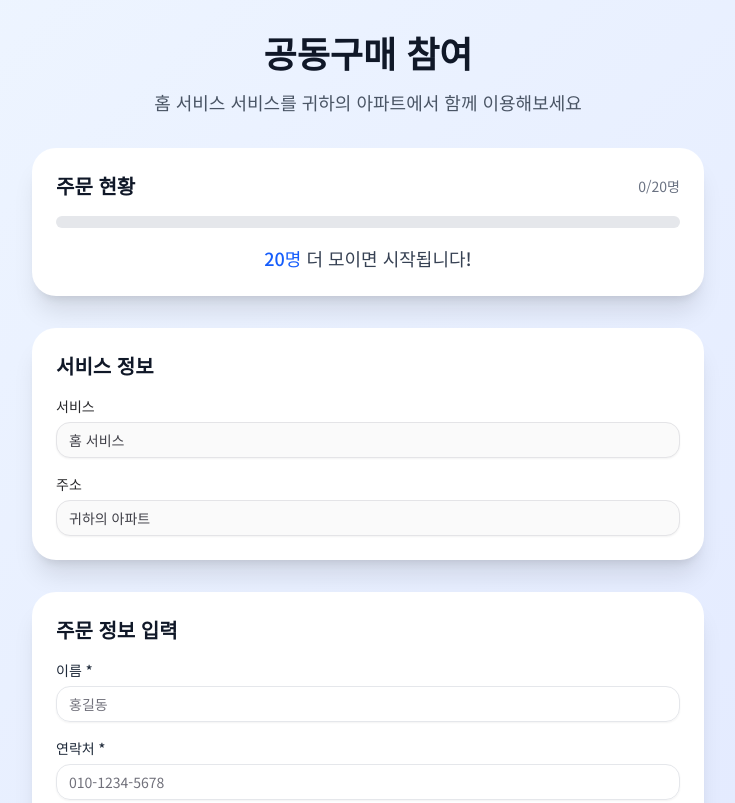
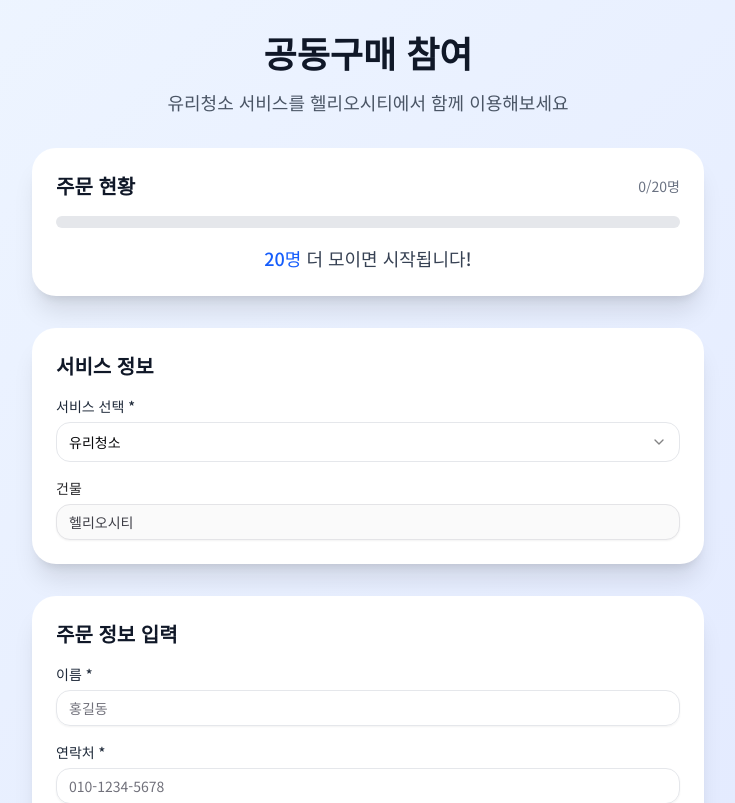
Before and after one commit to ugnchoi/group-purchase, a Next.js app: page / in a window 1280 px wide. Shown: the top 803 px of the page, without its empty margins (272-1007 px from the left). Built offline with nearby package versions, Linux system fonts and the light colour scheme.

Commit message:
Add service type dropdown and building selection via URL parameters

```diff
--- a/package.json
+++ b/package.json
@@ -27,6 +27,7 @@
     "@radix-ui/react-dropdown-menu": "^2.1.16",
     "@radix-ui/react-label": "^2.1.7",
     "@radix-ui/react-progress": "^1.1.7",
+    "@radix-ui/react-select": "^2.2.6",
     "@radix-ui/react-separator": "^1.1.7",
     "@radix-ui/react-slot": "^1.2.3",
     "@tanstack/react-query": "^5.85.5",
--- a/src/app/page.tsx
+++ b/src/app/page.tsx
@@ -5,6 +5,13 @@
 import { Input } from "@/components/ui/input";
 import { Label } from "@/components/ui/label";
 import { Checkbox } from "@/components/ui/checkbox";
+import {
+  Select,
+  SelectContent,
+  SelectItem,
+  SelectTrigger,
+  SelectValue,
+} from "@/components/ui/select";
 
 function useQuery() {
   return useMemo(() => {
@@ -65,9 +72,11 @@
   const [notifySubmitted, setNotifySubmitted] = useState(false);
 
   // Prefill values from QR URL
-  const service = q.get("service") || "홈 서비스";
-  const address = q.get("address") || "귀하의 아파트";
+  const buildingName = q.get("buildingName") || "헬리오시티";
   const unit = q.get("unit") || ""; // optional
+
+  // Service type state (user can select from dropdown)
+  const [selectedServiceType, setSelectedServiceType] = useState("유리청소");
 
   // Orders progress
   const minimumOrders = Number(q.get("min") || 20);
@@ -79,8 +88,8 @@
   useEffect(() => {
     const interval = setInterval(async () => {
       try {
-        // Replace with your real endpoint, e.g., `/api/group-purchase/status?service=...&address=...`
-        // const res = await fetch(`/api/orders/status?service=${encodeURIComponent(service)}&address=${encodeURIComponent(address)}`);
+        // Replace with your real endpoint, e.g., `/api/group-purchase/status?serviceType=...&buildingName=...`
+        // const res = await fetch(`/api/orders/status?serviceType=${encodeURIComponent(serviceType)}&buildingName=${encodeURIComponent(buildingName)}`);
         // const data = await res.json();
         // if (typeof data.currentOrders === 'number') setCurrentOrders(data.currentOrders);
       } catch {
@@ -90,7 +99,7 @@
     return () => {
       clearInterval(interval);
     };
-  }, [service, address]);
+  }, [selectedServiceType, buildingName]);
 
   const handleSubmit = async (e: React.FormEvent) => {
     e.preventDefault();
@@ -104,8 +113,9 @@
         body: JSON.stringify({
           name,
           phone,
-          service,
-          address: unit ? `${address} ${unit}` : address,
+          serviceType: selectedServiceType,
+          buildingName,
+          unit,
         }),
       });
 
@@ -132,8 +142,8 @@
         headers: { "Content-Type": "application/json" },
         body: JSON.stringify({
           phone,
-          service,
-          address: unit ? `${address} ${unit}` : address,
+          serviceType: selectedServiceType,
+          buildingName,
         }),
       });
 
@@ -164,7 +174,8 @@
                 주문이 완료되었습니다!
               </h1>
               <p className="mb-8 text-lg text-gray-600">
-                {name}님의 {service} 주문이 성공적으로 접수되었습니다.
+                {name}님의 {selectedServiceType} 주문이 성공적으로
+                접수되었습니다.
               </p>
               <div className="space-y-4 rounded-2xl bg-blue-50 p-6">
                 <h2 className="text-xl font-semibold text-blue-900">
@@ -173,13 +184,11 @@
                 <div className="space-y-2 text-left">
                   <div className="flex justify-between">
                     <span className="text-blue-700">서비스:</span>
-                    <span className="font-medium">{service}</span>
+                    <span className="font-medium">{selectedServiceType}</span>
                   </div>
                   <div className="flex justify-between">
-                    <span className="text-blue-700">주소:</span>
-                    <span className="font-medium">
-                      {unit ? `${address} ${unit}` : address}
-                    </span>
+                    <span className="text-blue-700">건물:</span>
+                    <span className="font-medium">{buildingName}</span>
                   </div>
                   <div className="flex justify-between">
                     <span className="text-blue-700">연락처:</span>
@@ -211,7 +220,7 @@
             공동구매 참여
           </h1>
           <p className="text-lg text-gray-600">
-            {service} 서비스를 {address}에서 함께 이용해보세요
+            {selectedServiceType} 서비스를 {buildingName}에서 함께 이용해보세요
           </p>
         </div>
 
@@ -249,12 +258,28 @@
             서비스 정보
           </h2>
           <div className="space-y-4">
-            <Readonly label="서비스" value={service} id="service" />
-            <Readonly
-              label="주소"
-              value={unit ? `${address} ${unit}` : address}
-              id="address"
-            />
+            <div className="space-y-1.5">
+              <Label
+                htmlFor="service"
+                className="text-sm font-medium text-gray-800"
+              >
+                서비스 선택 *
+              </Label>
+              <Select
+                value={selectedServiceType}
+                onValueChange={setSelectedServiceType}
+              >
+                <SelectTrigger className="w-full rounded-xl border border-gray-200 px-3 py-2">
+                  <SelectValue placeholder="서비스를 선택하세요" />
+                </SelectTrigger>
+                <SelectContent>
+                  <SelectItem value="유리청소">유리청소</SelectItem>
+                  <SelectItem value="방충망 보수">방충망 보수</SelectItem>
+                  <SelectItem value="에어컨 청소">에어컨 청소</SelectItem>
+                </SelectContent>
+              </Select>
+            </div>
+            <Readonly label="건물" value={buildingName} id="building" />
           </div>
         </div>
 
--- /dev/null
+++ b/src/components/ui/select.tsx
@@ -0,0 +1,160 @@
+"use client";
+
+import * as React from "react";
+import * as SelectPrimitive from "@radix-ui/react-select";
+import { Check, ChevronDown, ChevronUp } from "lucide-react";
+
+import { cn } from "@/lib/utils";
+
+const Select = SelectPrimitive.Root;
+
+const SelectGroup = SelectPrimitive.Group;
+
+const SelectValue = SelectPrimitive.Value;
+
+const SelectTrigger = React.forwardRef<
+  React.ElementRef<typeof SelectPrimitive.Trigger>,
+  React.ComponentPropsWithoutRef<typeof SelectPrimitive.Trigger>
+>(({ className, children, ...props }, ref) => (
+  <SelectPrimitive.Trigger
+    ref={ref}
+    className={cn(
+      "flex h-10 w-full items-center justify-between rounded-md border border-input bg-background px-3 py-2 text-sm ring-offset-background placeholder:text-muted-foreground focus:outline-none focus:ring-2 focus:ring-ring focus:ring-offset-2 disabled:cursor-not-allowed disabled:opacity-50 [&>span]:line-clamp-1",
+      className,
+    )}
+    {...props}
+  >
+    {children}
+    <SelectPrimitive.Icon asChild>
+      <ChevronDown className="h-4 w-4 opacity-50" />
+    </SelectPrimitive.Icon>
+  </SelectPrimitive.Trigger>
+));
+SelectTrigger.displayName = SelectPrimitive.Trigger.displayName;
+
+const SelectScrollUpButton = React.forwardRef<
+  React.ElementRef<typeof SelectPrimitive.ScrollUpButton>,
+  React.ComponentPropsWithoutRef<typeof SelectPrimitive.ScrollUpButton>
+>(({ className, ...props }, ref) => (
+  <SelectPrimitive.ScrollUpButton
+    ref={ref}
+    className={cn(
+      "flex cursor-default items-center justify-center py-1",
+      className,
+    )}
+    {...props}
+  >
+    <ChevronUp className="h-4 w-4" />
+  </SelectPrimitive.ScrollUpButton>
+));
+SelectScrollUpButton.displayName = SelectPrimitive.ScrollUpButton.displayName;
+
+const SelectScrollDownButton = React.forwardRef<
+  React.ElementRef<typeof SelectPrimitive.ScrollDownButton>,
+  React.ComponentPropsWithoutRef<typeof SelectPrimitive.ScrollDownButton>
+>(({ className, ...props }, ref) => (
+  <SelectPrimitive.ScrollDownButton
+    ref={ref}
+    className={cn(
+      "flex cursor-default items-center justify-center py-1",
+      className,
+    )}
+    {...props}
+  >
+    <ChevronDown className="h-4 w-4" />
+  </SelectPrimitive.ScrollDownButton>
+));
+SelectScrollDownButton.displayName =
+  SelectPrimitive.ScrollDownButton.displayName;
+
+const SelectContent = React.forwardRef<
+  React.ElementRef<typeof SelectPrimitive.Content>,
+  React.ComponentPropsWithoutRef<typeof SelectPrimitive.Content>
+>(({ className, children, position = "popper", ...props }, ref) => (
+  <SelectPrimitive.Portal>
+    <SelectPrimitive.Content
+      ref={ref}
+      className={cn(
+        "relative z-50 max-h-96 min-w-[8rem] overflow-hidden rounded-md border bg-popover text-popover-foreground shadow-md data-[state=open]:animate-in data-[state=closed]:animate-out data-[state=closed]:fade-out-0 data-[state=open]:fade-in-0 data-[state=closed]:zoom-out-95 data-[state=open]:zoom-in-95 data-[side=bottom]:slide-in-from-top-2 data-[side=left]:slide-in-from-right-2 data-[side=right]:slide-in-from-left-2 data-[side=top]:slide-in-from-bottom-2",
+        position === "popper" &&
+          "data-[side=bottom]:translate-y-1 data-[side=left]:-translate-x-1 data-[side=right]:translate-x-1 data-[side=top]:-translate-y-1",
+        className,
+      )}
+      position={position}
+      {...props}
+    >
+      <SelectScrollUpButton />
+      <SelectPrimitive.Viewport
+        className={cn(
+          "p-1",
+          position === "popper" &&
+            "h-[var(--radix-select-trigger-height)] w-full min-w-[var(--radix-select-trigger-width)]",
+        )}
+      >
+        {children}
+      </SelectPrimitive.Viewport>
+      <SelectScrollDownButton />
+    </SelectPrimitive.Content>
+  </SelectPrimitive.Portal>
+));
+SelectContent.displayName = SelectPrimitive.Content.displayName;
+
+const SelectLabel = React.forwardRef<
+  React.ElementRef<typeof SelectPrimitive.Label>,
+  React.ComponentPropsWithoutRef<typeof SelectPrimitive.Label>
+>(({ className, ...props }, ref) => (
+  <SelectPrimitive.Label
+    ref={ref}
+    className={cn("py-1.5 pl-8 pr-2 text-sm font-semibold", className)}
+    {...props}
+  />
+));
+SelectLabel.displayName = SelectPrimitive.Label.displayName;
+
+const SelectItem = React.forwardRef<
+  React.ElementRef<typeof SelectPrimitive.Item>,
+  React.ComponentPropsWithoutRef<typeof SelectPrimitive.Item>
+>(({ className, children, ...props }, ref) => (
+  <SelectPrimitive.Item
+    ref={ref}
+    className={cn(
+      "relative flex w-full cursor-default select-none items-center rounded-sm py-1.5 pl-8 pr-2 text-sm outline-none focus:bg-accent focus:text-accent-foreground data-[disabled]:pointer-events-none data-[disabled]:opacity-50",
+      className,
+    )}
+    {...props}
+  >
+    <span className="absolute left-2 flex h-3.5 w-3.5 items-center justify-center">
+      <SelectPrimitive.ItemIndicator>
+        <Check className="h-4 w-4" />
+      </SelectPrimitive.ItemIndicator>
+    </span>
+
+    <SelectPrimitive.ItemText>{children}</SelectPrimitive.ItemText>
+  </SelectPrimitive.Item>
+));
+SelectItem.displayName = SelectPrimitive.Item.displayName;
+
+const SelectSeparator = React.forwardRef<
+  React.ElementRef<typeof SelectPrimitive.Separator>,
+  React.ComponentPropsWithoutRef<typeof SelectPrimitive.Separator>
+>(({ className, ...props }, ref) => (
+  <SelectPrimitive.Separator
+    ref={ref}
+    className={cn("-mx-1 my-1 h-px bg-muted", className)}
+    {...props}
+  />
+));
+SelectSeparator.displayName = SelectPrimitive.Separator.displayName;
+
+export {
+  Select,
+  SelectGroup,
+  SelectValue,
+  SelectTrigger,
+  SelectContent,
+  SelectLabel,
+  SelectItem,
+  SelectSeparator,
+  SelectScrollUpButton,
+  SelectScrollDownButton,
+};
```
Also changed, not shown: 1 other file (tests, documents, lock files or other folders).
